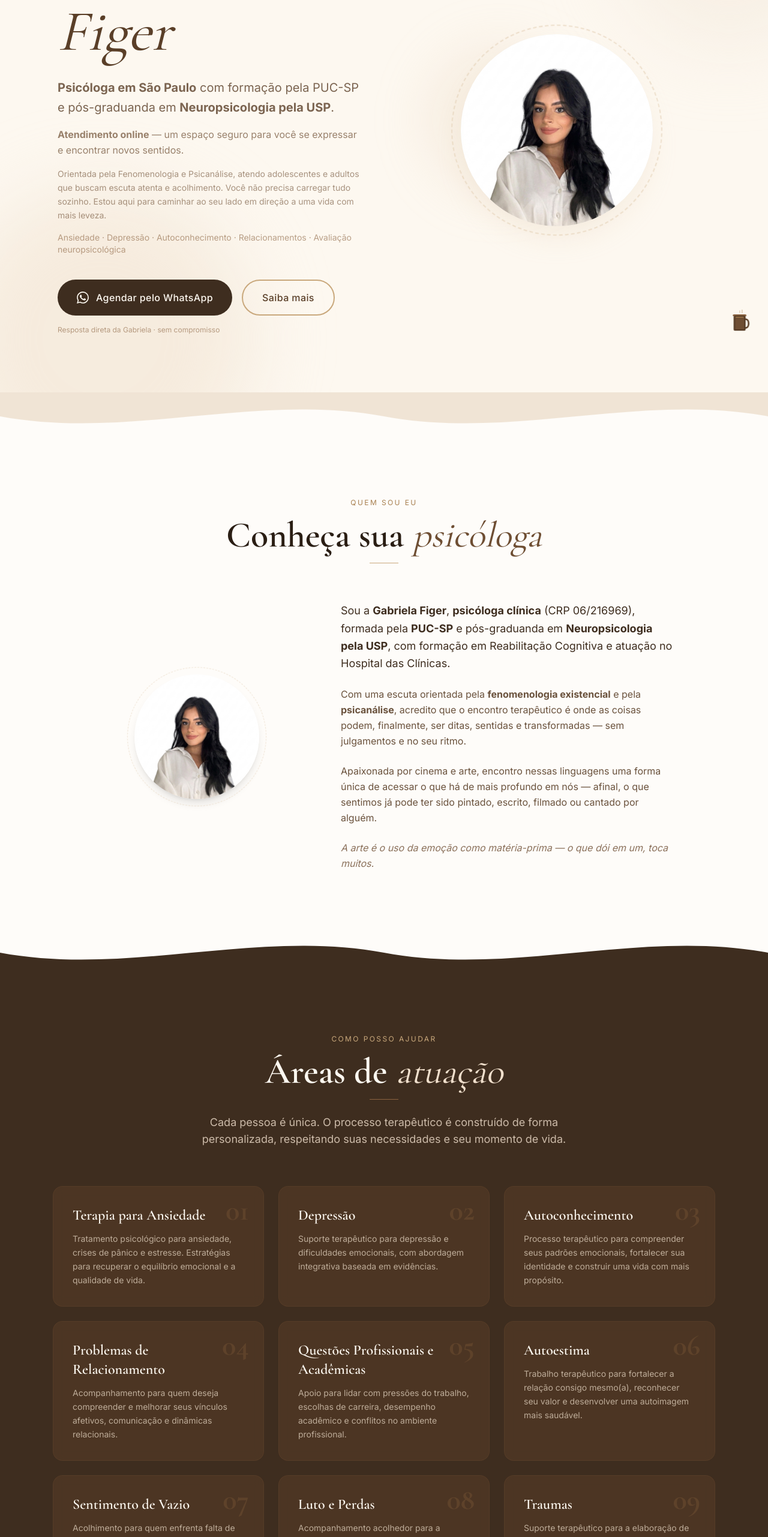
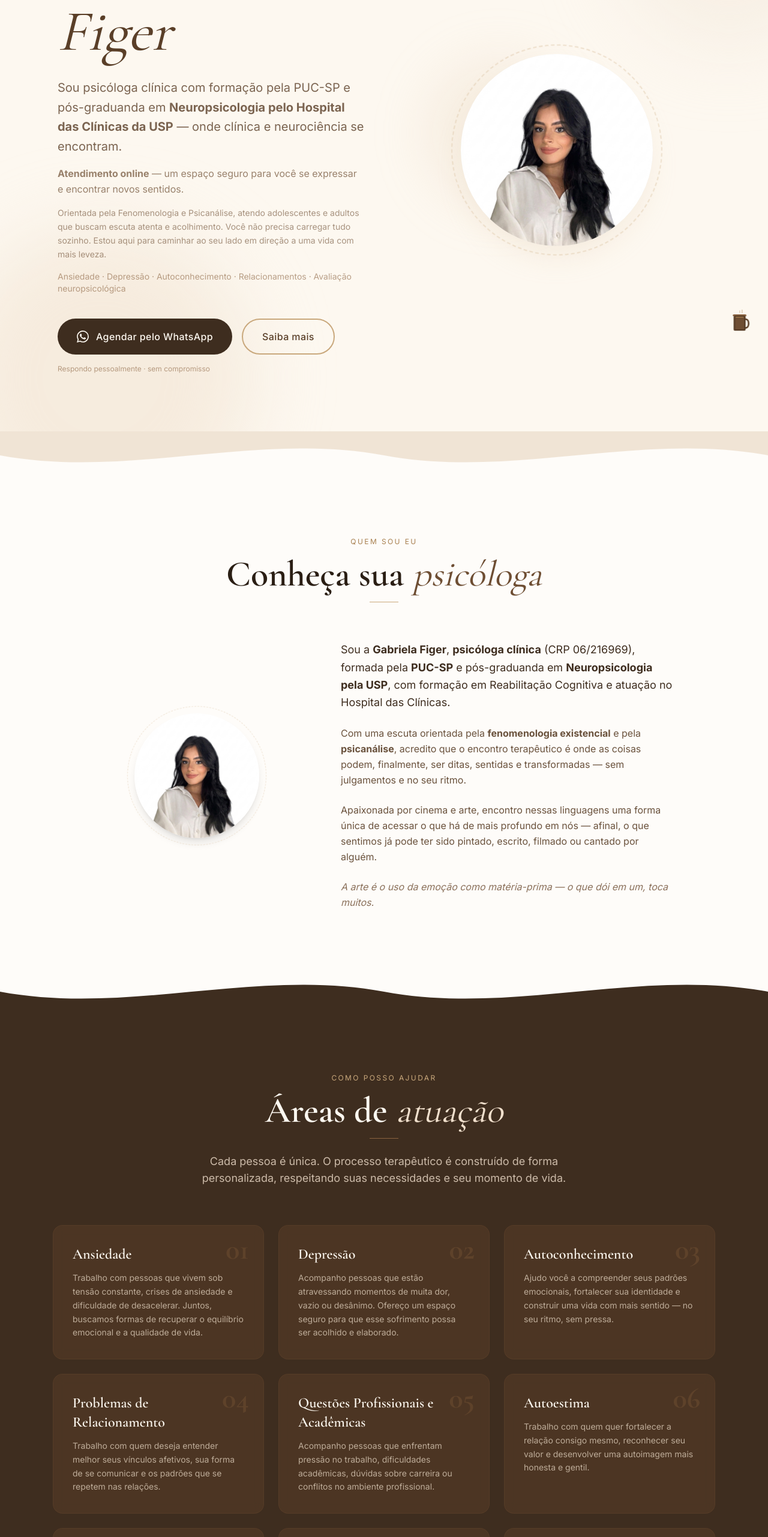
Before and after one commit to igorsalbr/gabi-figer, a Next.js app: page / in a window 1280 px wide. Shown: the part 220-2782 px from the top of the page at 60% size. Built offline with nearby package versions, Linux system fonts and the light colour scheme.

Commit message:
changes 1606

```diff
--- a/app/page.tsx
+++ b/app/page.tsx
@@ -3,6 +3,7 @@ import Hero from "@/components/Hero";
 import WaveDivider from "@/components/WaveDivider";
 import About from "@/components/About";
 import Specialties from "@/components/Specialties";
+import NeuropsychSection from "@/components/NeuropsychSection";
 import Education from "@/components/Education";
 import CinePsique from "@/components/CinePsique";
 import Testimonials from "@/components/Testimonials";
@@ -20,7 +21,9 @@ export default function Home() {
         <About />
         <WaveDivider from="#fefcf9" to="#3e2d1f" />
         <Specialties />
-        <WaveDivider from="#3e2d1f" to="#f0e4d5" flip />
+        <WaveDivider from="#3e2d1f" to="#fefcf9" flip />
+        <NeuropsychSection />
+        <WaveDivider from="#fefcf9" to="#f0e4d5" />
         <Education />
         <WaveDivider from="#f0e4d5" to="#2a1e14" />
         <CinePsique />
--- a/components/CTA.tsx
+++ b/components/CTA.tsx
@@ -18,8 +18,8 @@ export default function CTA() {
         </h2>
         <p className="text-cream-300/80 text-lg mb-10 max-w-2xl mx-auto leading-relaxed">
           Mande uma mensagem no <strong>WhatsApp</strong> e agende sua{" "}
-          <strong>consulta psicológica</strong>. A Gabriela responde
-          pessoalmente, sem compromisso.
+          <strong>consulta psicológica</strong>. Eu mesma respondo — pode falar
+          à vontade.
         </p>
 
         <div className="flex flex-col items-center gap-4 mb-16">
--- a/components/CinePsique.tsx
+++ b/components/CinePsique.tsx
@@ -21,15 +21,20 @@ export default function CinePsique() {
               <br />
               <span className="italic font-normal text-cream-300">Psiquê</span>
             </h2>
-            <p className="text-cream-300/80 leading-relaxed mb-6 text-lg">
-              Cinema e arte são ferramentas poderosas de autoconhecimento.
-              No <strong>Luz Câmera Psiquê</strong>, analiso filmes sob a ótica
-              da psicologia — explorando temas como identidade, relacionamentos,
-              luto e saúde mental.
+            <p className="text-cream-300/80 leading-relaxed mb-4 text-lg">
+              Cinema e arte são, para mim, muito mais do que entretenimento —
+              são formas de acessar o que às vezes não conseguimos colocar em
+              palavras. No <strong>Luz, Câmera, Psiquê</strong>, analiso filmes
+              sob a ótica da psicologia, explorando temas como identidade, luto,
+              relacionamentos e saúde mental.
+            </p>
+            <p className="text-cream-400/60 leading-relaxed mb-4">
+              Esse olhar não fica só no Instagram. Ele entra comigo para dentro
+              da clínica — porque acredito que o que nos move numa tela muitas
+              vezes diz algo profundo sobre quem somos.
             </p>
             <p className="text-cream-400/60 leading-relaxed mb-8">
-              Acompanhe no Instagram para reflexões que conectam a sétima arte
-              com a jornada de cada um de nós.
+              Acompanhe e venha pensar comigo.
             </p>
             <a
               href="https://instagram.com/psi.gabrielafiger"
--- a/components/Education.tsx
+++ b/components/Education.tsx
@@ -4,7 +4,7 @@ const timeline = [
     title: "Neuropsicologia",
     institution: "Universidade de São Paulo (USP)",
     description:
-      "Especialização em avaliação neuropsicológica e reabilitação cognitiva, com atuação no Hospital das Clínicas da Faculdade de Medicina da USP.",
+      "Me especializo em avaliação neuropsicológica e reabilitação cognitiva, com atuação no Hospital das Clínicas da FMUSP.",
   },
   {
     period: "Graduação",
--- a/components/FAQ.tsx
+++ b/components/FAQ.tsx
@@ -31,7 +31,7 @@ const faqs = [
   {
     question: "A psicóloga atende por plano de saúde?",
     answer:
-      "Atualmente, o atendimento é particular. Após a sessão, emito recibo para que você solicite reembolso junto ao seu plano de saúde, caso ele ofereça essa opção.",
+      "Trabalho de forma particular. Essa escolha garante total sigilo, continuidade do processo e uma relação terapêutica sem interferências externas — onde o único foco é você e o seu processo.",
   },
 ];
 
--- a/components/Hero.tsx
+++ b/components/Hero.tsx
@@ -27,8 +27,9 @@ export default function Hero() {
           </div>
           <div className="hero-text-enter-delay">
             <p className="text-lg md:text-xl text-brown-700/80 leading-relaxed mb-4 max-w-lg">
-              <strong>Psicóloga em São Paulo</strong> com formação pela PUC-SP e
-              pós-graduanda em <strong>Neuropsicologia pela USP</strong>.
+              Sou psicóloga clínica com formação pela PUC-SP e pós-graduanda em{" "}
+              <strong>Neuropsicologia pelo Hospital das Clínicas da USP</strong>{" "}
+              — onde clínica e neurociência se encontram.
             </p>
             <p className="text-base text-brown-600/70 leading-relaxed mb-4 max-w-lg">
               <strong>Atendimento online</strong> — um espaço seguro para você
@@ -61,7 +62,7 @@ export default function Hero() {
               </a>
             </div>
             <p className="text-xs text-brown-500/60 mt-4">
-              Resposta direta da Gabriela &middot; sem compromisso
+              Respondo pessoalmente &middot; sem compromisso
             </p>
           </div>
         </div>
--- /dev/null
+++ b/components/NeuropsychSection.tsx
@@ -0,0 +1,47 @@
+export default function NeuropsychSection() {
+  return (
+    <section
+      id="avaliacao-neuropsicologica"
+      className="py-16 md:py-24 bg-cream-50"
+      aria-label="Avaliação Neuropsicológica"
+    >
+      <div className="max-w-4xl mx-auto px-6">
+        <div className="text-center mb-16">
+          <p className="text-brown-400 tracking-[0.2em] uppercase text-xs mb-4">
+            Especialização
+          </p>
+          <h2 className="font-display text-4xl sm:text-5xl md:text-6xl text-brown-900 mb-4 font-semibold">
+            Avaliação{" "}
+            <span className="italic font-normal text-brown-600">
+              Neuropsicológica
+            </span>
+          </h2>
+          <div className="w-12 h-px bg-brown-300 mx-auto" />
+        </div>
+
+        <div className="space-y-6 text-brown-700 text-lg leading-relaxed max-w-3xl mx-auto">
+          <p>
+            Por meio da minha especialização em Neuropsicologia com formação em
+            reabilitação cognitiva na USP posso oferecer aos meus pacientes a
+            avaliação neuropsicológica. É um processo detalhado de investigação
+            das funções cognitivas — memória, atenção, linguagem, funções
+            executivas e muito mais. Por meio de instrumentos padronizados e
+            escuta clínica, é possível compreender como o cérebro está
+            funcionando e o que pode estar impactando o desempenho, o
+            comportamento ou o bem-estar.
+          </p>
+          <p>
+            É indicada para adolescentes e adultos que enfrentam dificuldades de
+            concentração, memória, aprendizagem, suspeita de TDAH, sequelas
+            neurológicas ou simplesmente querem entender melhor como funcionam
+            cognitivamente.
+          </p>
+          <p>
+            O resultado é um laudo completo com orientações práticas — e, quando
+            necessário, um plano de reabilitação cognitiva individualizado.
+          </p>
+        </div>
+      </div>
+    </section>
+  );
+}
--- a/components/Specialties.tsx
+++ b/components/Specialties.tsx
@@ -2,59 +2,59 @@
 
 const specialties = [
   {
-    title: "Terapia para Ansiedade",
+    title: "Ansiedade",
     description:
-      "Tratamento psicológico para ansiedade, crises de pânico e estresse. Estratégias para recuperar o equilíbrio emocional e a qualidade de vida.",
+      "Trabalho com pessoas que vivem sob tensão constante, crises de ansiedade e dificuldade de desacelerar. Juntos, buscamos formas de recuperar o equilíbrio emocional e a qualidade de vida.",
   },
   {
     title: "Depressão",
     description:
-      "Suporte terapêutico para depressão e dificuldades emocionais, com abordagem integrativa baseada em evidências.",
+      "Acompanho pessoas que estão atravessando momentos de muita dor, vazio ou desânimo. Ofereço um espaço seguro para que esse sofrimento possa ser acolhido e elaborado.",
   },
   {
     title: "Autoconhecimento",
     description:
-      "Processo terapêutico para compreender seus padrões emocionais, fortalecer sua identidade e construir uma vida com mais propósito.",
+      "Ajudo você a compreender seus padrões emocionais, fortalecer sua identidade e construir uma vida com mais sentido — no seu ritmo, sem pressa.",
   },
   {
     title: "Problemas de Relacionamento",
     description:
-      "Acompanhamento para quem deseja compreender e melhorar seus vínculos afetivos, comunicação e dinâmicas relacionais.",
+      "Trabalho com quem deseja entender melhor seus vínculos afetivos, sua forma de se comunicar e os padrões que se repetem nas relações.",
   },
   {
     title: "Questões Profissionais e Acadêmicas",
     description:
-      "Apoio para lidar com pressões do trabalho, escolhas de carreira, desempenho acadêmico e conflitos no ambiente profissional.",
+      "Acompanho pessoas que enfrentam pressão no trabalho, dificuldades acadêmicas, dúvidas sobre carreira ou conflitos no ambiente profissional.",
   },
   {
     title: "Autoestima",
     description:
-      "Trabalho terapêutico para fortalecer a relação consigo mesmo(a), reconhecer seu valor e desenvolver uma autoimagem mais saudável.",
+      "Trabalho com quem quer fortalecer a relação consigo mesmo, reconhecer seu valor e desenvolver uma autoimagem mais honesta e gentil.",
   },
   {
     title: "Sentimento de Vazio",
     description:
-      "Acolhimento para quem enfrenta falta de propósito, desconexão ou sensação de vazio existencial — buscando novos sentidos para a vida.",
+      "Acolho quem enfrenta falta de propósito, desconexão ou aquela sensação difícil de nomear — e que, juntos, tentamos transformar em novos sentidos.",
   },
   {
     title: "Luto e Perdas",
     description:
-      "Acompanhamento acolhedor para a elaboração de perdas — concretas ou simbólicas — respeitando o tempo de cada processo.",
+      "Acompanho processos de luto — concretos ou simbólicos — com cuidado e sem pressa. Cada perda tem seu tempo, e estou aqui para caminhar ao seu lado nesse processo.",
   },
   {
     title: "Traumas",
     description:
-      "Suporte terapêutico para a elaboração de experiências traumáticas, ajudando a ressignificar vivências e recuperar a sensação de segurança.",
+      "Trabalho com a elaboração de experiências traumáticas, ajudando a ressignificar o que foi vivido e a recuperar a sensação de segurança no próprio corpo e na própria história.",
   },
   {
     title: "Regulação Emocional",
     description:
-      "Desenvolvimento de recursos para identificar, compreender e lidar com suas emoções de forma mais equilibrada no dia a dia.",
+      "Ajudo você a identificar, compreender e lidar com suas emoções de forma mais equilibrada — desenvolvendo recursos que fazem diferença no dia a dia.",
   },
   {
     title: "Avaliação Neuropsicológica",
     description:
-      "Avaliação das funções cognitivas como memória, atenção e funções executivas. Diagnóstico e planejamento de reabilitação cognitiva.",
+      "Realizo avaliações das funções cognitivas — memória, atenção, linguagem e funções executivas — com diagnóstico detalhado e, quando necessário, um plano de reabilitação cognitiva individualizado.",
   },
 ];
 
```
Also changed, not shown: components/Testimonials.tsx (+13 -2 lines).
